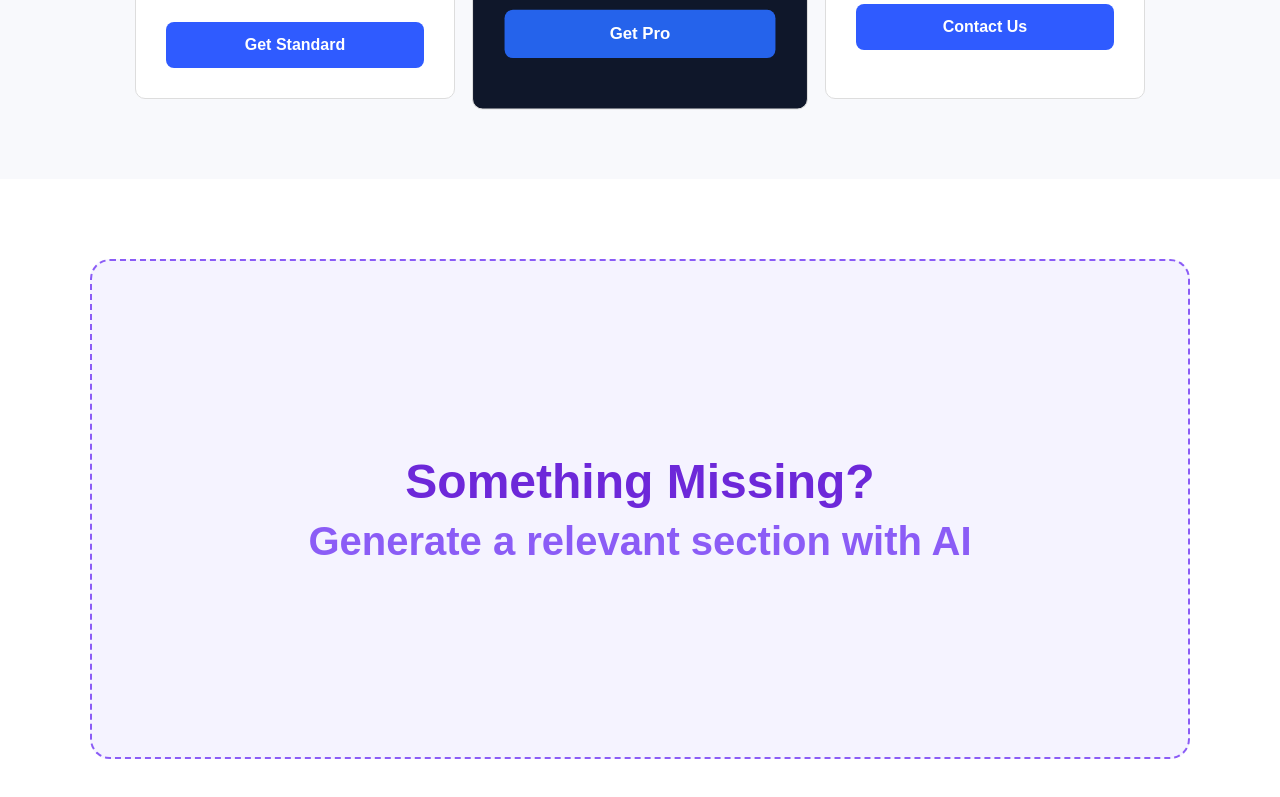
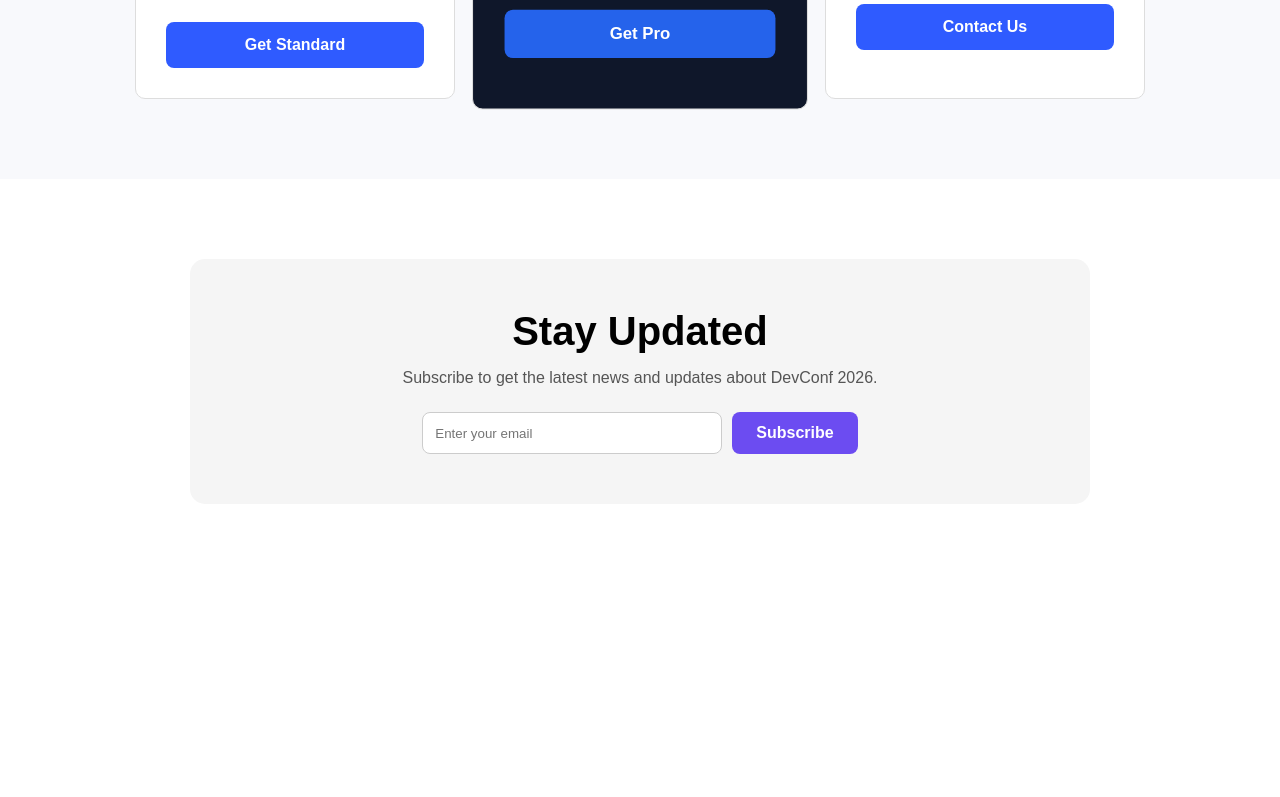
Before and after one commit to Nimmi03/b14-ass1, a plain HTML site: page index.html in a window 1280 px wide. Shown: the part 2452-3249 px from the top of the page. After the commit the page ends 3036 px from the top, so only its background shows below. Drawn offline with Linux system fonts and the light colour scheme.

Commit message:
Added newsletter section

```diff
--- a/index.html
+++ b/index.html
@@ -138,11 +138,17 @@
         </div>
       </div>
     </section>
-    <section class="ai-section">
-      <div class="ai-box">
-        <h2>Something Missing?</h2>
-        <p>Generate a relevant section with AI</p>
-      </div>
-    </section>
+
+
+<section class="newsletter">
+    <h2>Stay Updated</h2>
+    <p>Subscribe to get the latest news and updates about DevConf 2026.</p>
+
+    <div class="newsletter-form">
+        <input type="email" placeholder="Enter your email">
+        <button>Subscribe</button>
+    </div>
+</section>
+
   </body>
 </html>
--- a/style.css
+++ b/style.css
@@ -238,33 +238,48 @@ header{
     background:#2563EB;
     color:white;
 }
-.ai-section{
-    max-width: 1140px;
+.newsletter{
+    max-width: 900px;
     margin: 80px auto;
-    padding: 0 20px;
+    padding: 50px 20px;
+    text-align: center;
+    background: #f5f5f5;
+    border-radius: 15px;
 }
 
-.ai-box{
-    height: 500px;
-    border: 2px dashed #8B5CF6;
-    border-radius: 20px;
-    background: #F5F3FF;
-
-    display: flex;
-    flex-direction: column;
-    justify-content: center;
-    align-items: center;
+.newsletter h2{
+    font-size: 40px;
+    margin-bottom: 15px;
 }
 
-.ai-box h2{
-    font-size: 48px;
-    font-weight: 700;
-    color: #6D28D9;
-    margin-bottom: 10px;
+.newsletter p{
+    color: #555;
+    margin-bottom: 25px;
 }
 
-.ai-box p{
-    font-size: 40px;
-    font-weight: 600;
-    color: #8B5CF6;
+.newsletter-form{
+    display: flex;
+    justify-content: center;
+    gap: 10px;
+    flex-wrap: wrap;
 }
+
+.newsletter-form input{
+    width: 300px;
+    padding: 12px;
+    border: 1px solid #ccc;
+    border-radius: 8px;
+}
+
+.newsletter-form button{
+    padding: 12px 24px;
+    border: none;
+    border-radius: 8px;
+    background: #6C4CF1;
+    color: white;
+    cursor: pointer;
+}
+
+.newsletter-form button:hover{
+    background: #5538d4;
+}
```
